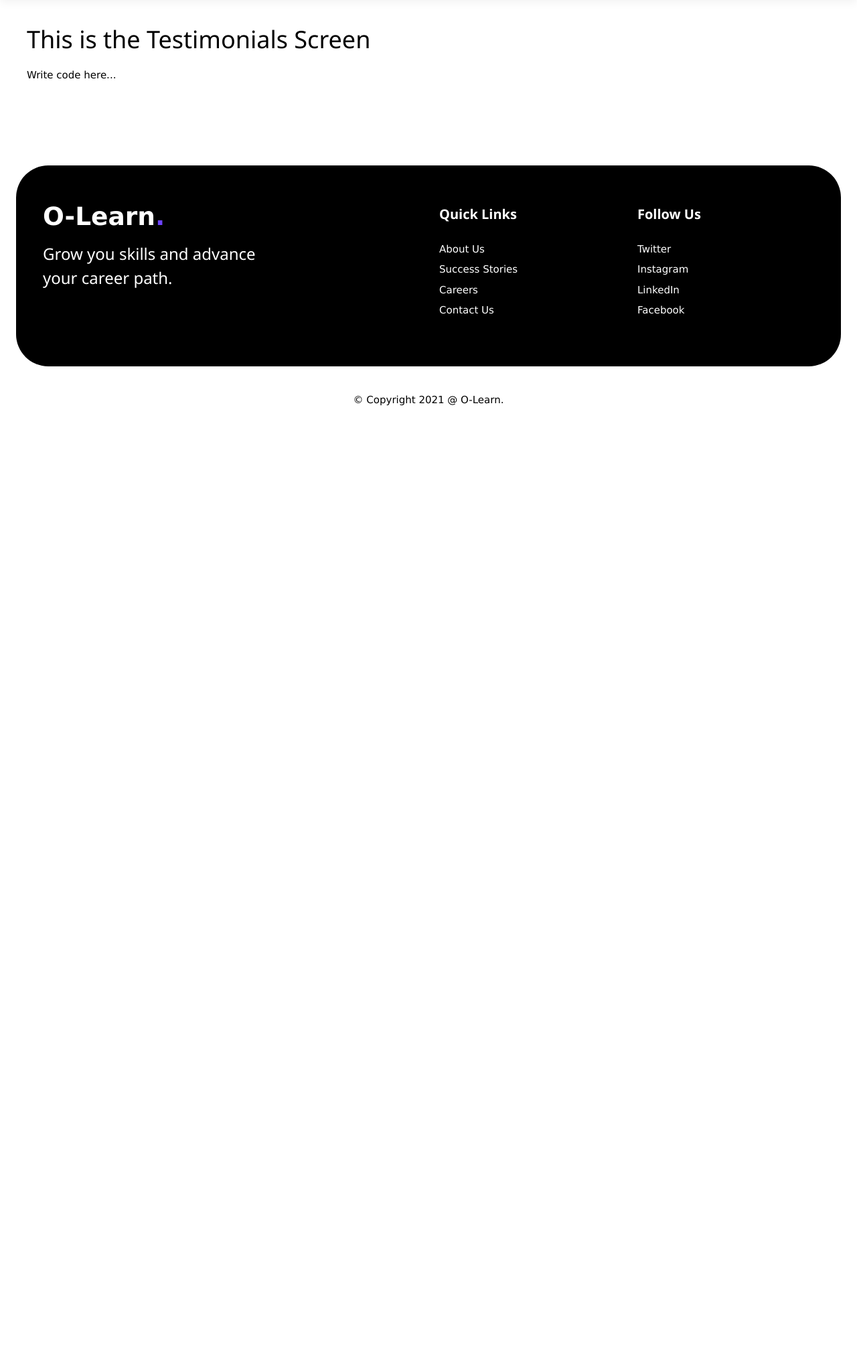
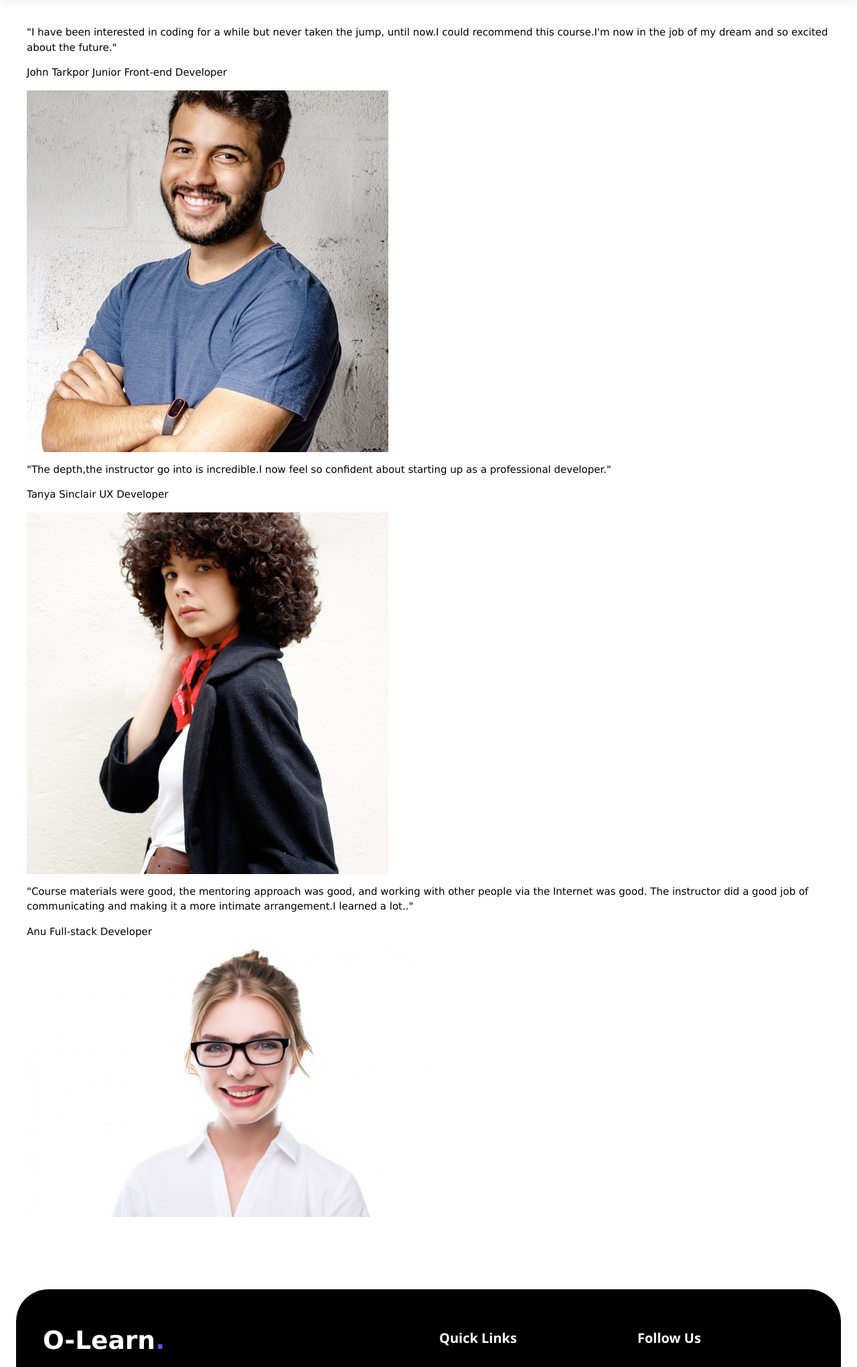
Before and after one commit to shinushaju/olearn, a Flask app: page /testimonials in a window 1280 px wide. Shown: the part 74-2115 px from the top of the page at 67% size. Before the commit the page ends 680 px from the top, so only its background shows below. Run offline with Flask 2, Linux system fonts and the light colour scheme.

Commit message:
Created Testimonials Screen and Styles

```diff
--- a/templates/testimonials.html
+++ b/templates/testimonials.html
@@ -2,11 +2,70 @@
 
 {% block title %} Testimonials{% endblock %}
 
+{% block customcss %}
+    <link rel="stylesheet" href="{{ url_for('static', filename='css/testimonials.css') }}">
+{% endblock%}
+
 {%block content%}
 
 <div class="w3-container w3-padding-32">
-    <h1>This is the Testimonials Screen</h1>
-    <p>Write code here...</p>
+    <section class="container">
+        <div class="slider">
+            <div class="slide slide1">
+                <div class="slide-text">
+                    <p class="testimonial-text">"I have been interested in coding
+                        for a while but never taken the jump, until now.I could
+                        recommend this course.I'm now in the job of my dream and
+                        so excited about the future."
+                    </p>
+                    <p class="author-text">John Tarkpor
+                        <span>Junior Front-end Developer</span>
+                    </p>
+                </div>
+                <div class="slide-img">
+                    <img src="{{url_for('static',filename='images/john.jpg')}}" alt="profile">
+                </div>
+            </div>
+            <div class="slide slide2">
+                <div class="slide-text">
+                    <p class="testimonial-text">"The depth,the instructor go
+                        into is incredible.I now feel so confident about starting
+                        up as a professional developer."
+                    </p>
+                    <p class="author-text">Tanya Sinclair
+                        <span>UX Developer</span>
+                    </p>
+                </div>
+                <div class="slide-img">
+                    <img src="{{url_for('static',filename='images/tanya.jpg')}}"
+                        alt="profile">
+                </div>
+            </div>
+            <div class="slide slide3">
+                <div class="slide-text">
+                    <p class="testimonial-text">"Course materials were good,
+                        the mentoring approach was good, and working with other
+                        people via the Internet was good. The instructor did a good
+                        job of communicating and making it a more intimate
+                        arrangement.I learned a lot.."
+                    </p>
+                    <p class="author-text">Anu
+                        <span>Full-stack Developer</span>
+                    </p>
+                </div>
+                <div class="slide-img">
+                    <img src="{{url_for('static',filename='images/b.jpg')}}" alt="profile">
+                </div>
+            </div>
+            <div class="button">
+                <div class="next"></div>
+                <div class="prev"></div>
+            </div>
+        </div>
+    </section>
 </div>
-
 {% endblock %}
+{% block customjs %}
+<script src="{{ url_for('static', filename='js/testimonials.js') }}">
+</script>
+{% endblock %}
```
Also changed, not shown: static/css/testimonials.css (added, +148 -0 lines), static/js/testimonials.js (added, +29 -0 lines), static/images/b.jpg (added), static/images/icon-next.svg (added), static/images/icon-prev.svg (added), static/images/john.jpg (added), static/images/pattern-bg.svg (added), static/images/pattern-curve.svg (added), static/images/pattern-quotes.svg (added), static/images/tanya.jpg (added), 2 other files.
